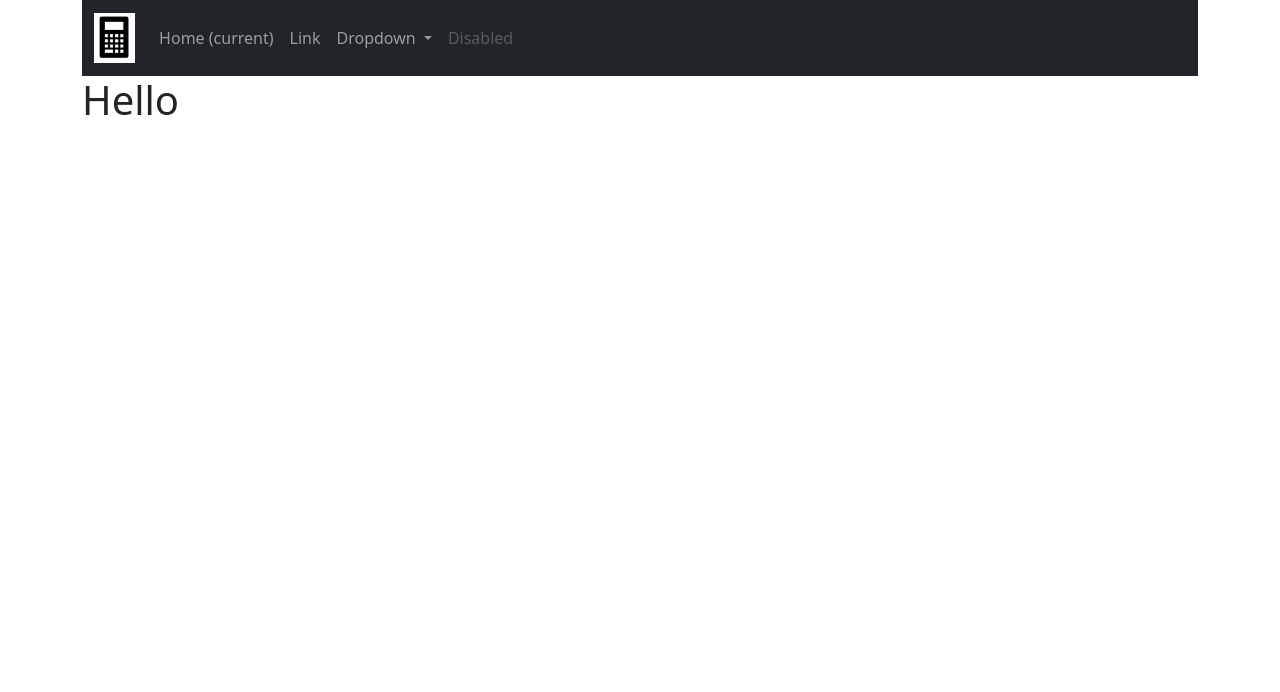
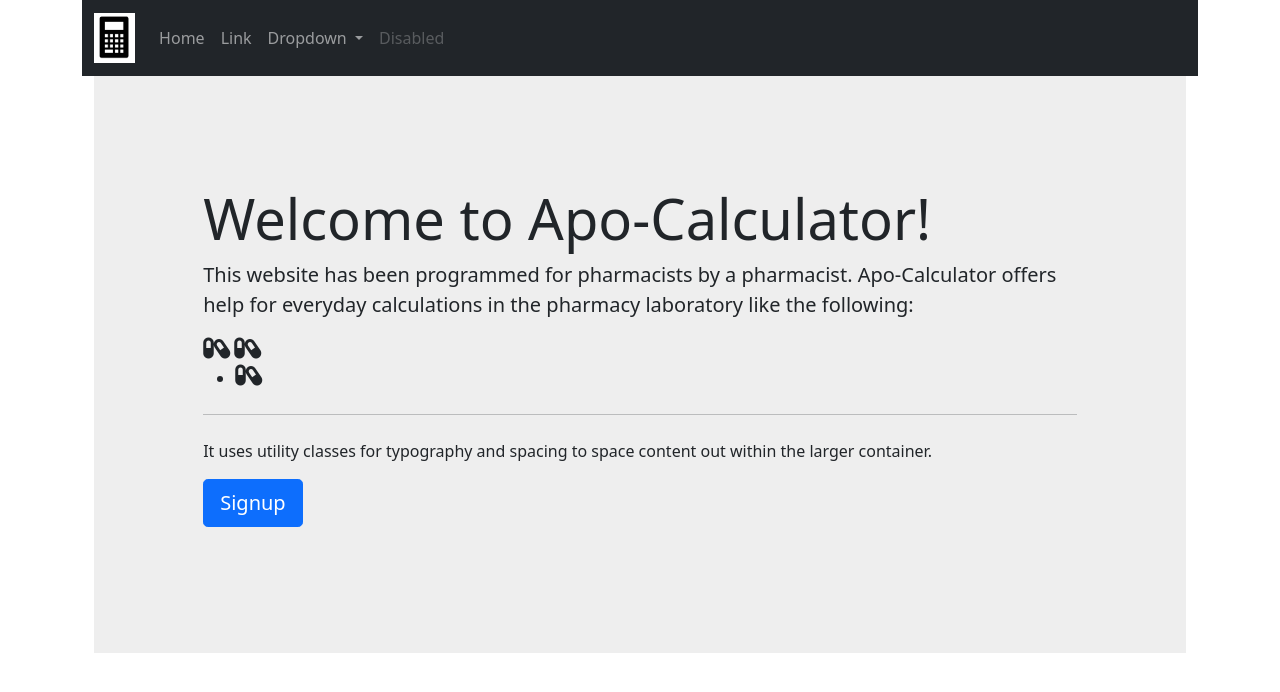
Before and after one commit to AmunStalder/master-thesis, a Django app: page / in a window 1280 px wide. Shown: the top 692 px of the page. Run offline with Django 3.2, Linux system fonts and the light colour scheme; some libraries are stand-ins or nearby versions.

Commit message:
Updated bootstrap3 to bootstrap5, minor changes in master.css

```diff
--- a/apo_calculator/apo_calculator/settings.py
+++ b/apo_calculator/apo_calculator/settings.py
@@ -38,8 +38,8 @@ INSTALLED_APPS = [
     'django.contrib.sessions',
     'django.contrib.messages',
     'django.contrib.staticfiles',
+    'django_bootstrap5',
     'authenticate',
-    'bootstrap3',
 ]
 
 MIDDLEWARE = [
--- a/apo_calculator/static/css/master.css
+++ b/apo_calculator/static/css/master.css
@@ -3,5 +3,11 @@
 /* brand image in base.html */
 #brand-image{
   height: 50px;
+}
+
+
+.custom-jumbo{
+    background-color: #eee;
+    padding: 10%;
 
 }
--- a/apo_calculator/templates/_partials/base.html
+++ b/apo_calculator/templates/_partials/base.html
@@ -5,6 +5,7 @@
     <meta charset="utf-8">
     <link href="https://cdn.jsdelivr.net/npm/bootstrap@5.1.3/dist/css/bootstrap.min.css" rel="stylesheet" integrity="sha384-1BmE4kWBq78iYhFldvKuhfTAU6auU8tT94WrHftjDbrCEXSU1oBoqyl2QvZ6jIW3" crossorigin="anonymous">
     <link rel="stylesheet" href="{% static 'css/master.css' %}">
+    <script src='https://kit.fontawesome.com/a076d05399.js' crossorigin='anonymous'></script>
     <title>Apo Calculator</title>
   </head>
   <body>
@@ -19,7 +20,7 @@
           <div class="collapse navbar-collapse" id="navbarSupportedContent">
             <ul class="navbar-nav mr-auto">
               <li class="nav-item active">
-                <a class="nav-link" href="#">Home <span class="sr-only">(current)</span></a>
+                <a class="nav-link" href="{% url 'index' %}">Home<span class="sr-only">(current)</span></a>
               </li>
               <li class="nav-item">
                 <a class="nav-link" href="#">Link</a>
@@ -48,5 +49,7 @@
       {% endblock %}
     </div>
   </body>
-  <script src="{% static 'js/bootstrap.bundle.min.js' %}"></script>
+  <script src="https://cdn.jsdelivr.net/npm/bootstrap@5.1.3/dist/js/bootstrap.bundle.min.js" integrity="sha384-ka7Sk0Gln4gmtz2MlQnikT1wXgYsOg+OMhuP+IlRH9sENBO0LRn5q+8nbTov4+1p" crossorigin="anonymous"></script>
+  <script src="https://cdn.jsdelivr.net/npm/@popperjs/core@2.10.2/dist/umd/popper.min.js" integrity="sha384-7+zCNj/IqJ95wo16oMtfsKbZ9ccEh31eOz1HGyDuCQ6wgnyJNSYdrPa03rtR1zdB" crossorigin="anonymous"></script>
+  <script src="https://cdn.jsdelivr.net/npm/bootstrap@5.1.3/dist/js/bootstrap.min.js" integrity="sha384-QJHtvGhmr9XOIpI6YVutG+2QOK9T+ZnN4kzFN1RtK3zEFEIsxhlmWl5/YESvpZ13" crossorigin="anonymous"></script>
 </html>
--- a/apo_calculator/templates/_partials/index.html
+++ b/apo_calculator/templates/_partials/index.html
@@ -1,4 +1,22 @@
 {% extends "_partials/base.html" %}
 {% block body_block %}
-  <h1>Hello</h1>
+  <div class="container">
+    <div class="jumbotron custom-jumbo">
+      <h1 class="display-4">Welcome to Apo-Calculator!</h1>
+      <p class="lead">This website has been programmed for pharmacists by a
+        pharmacist. Apo-Calculator offers help for everyday calculations
+        in the pharmacy laboratory like the following: <span class="glyphicon glyphicon-user"></span>
+    </p>
+    <i class='fas fa-capsules' style='font-size:24px'></i>
+    <i style='font-size:24px' class='fas'>&#xf46b;</i>
+    <ul>
+      <li><i class='fas fa-capsules' style='font-size:24px'></i></li>
+    </ul>
+      <hr class="my-4">
+      <p>It uses utility classes for typography and spacing to space content out within the larger container.</p>
+      <p class="lead">
+        <a class="btn btn-primary btn-lg" href="{% url 'authenticate:signup' %}" role="button">Signup</a>
+      </p>
+    </div>
+  </div>
 {% endblock %}
--- a/apo_calculator/templates/authenticate/login.html
+++ b/apo_calculator/templates/authenticate/login.html
@@ -1,7 +1,8 @@
 {% extends "_partials/base.html" %}
-{% load bootstrap3 %}
+{% load django_bootstrap5 %}
 {% block body_block %}
   <div class="container">
+    <div class="jumbotron custom-jumbo">
       <h1>Login</h1>
       <form method="post">
         {% csrf_token %}
@@ -9,4 +10,5 @@
         <input type="submit" class="btn btn-primary" value="Login">
       </form>
     </div>
+  </div>
 {% endblock %}
```
Also changed, not shown: apo_calculator/templates/authenticate/signup.html (+9 -7 lines). Lines whose indentation alone changed are shown as unchanged.
